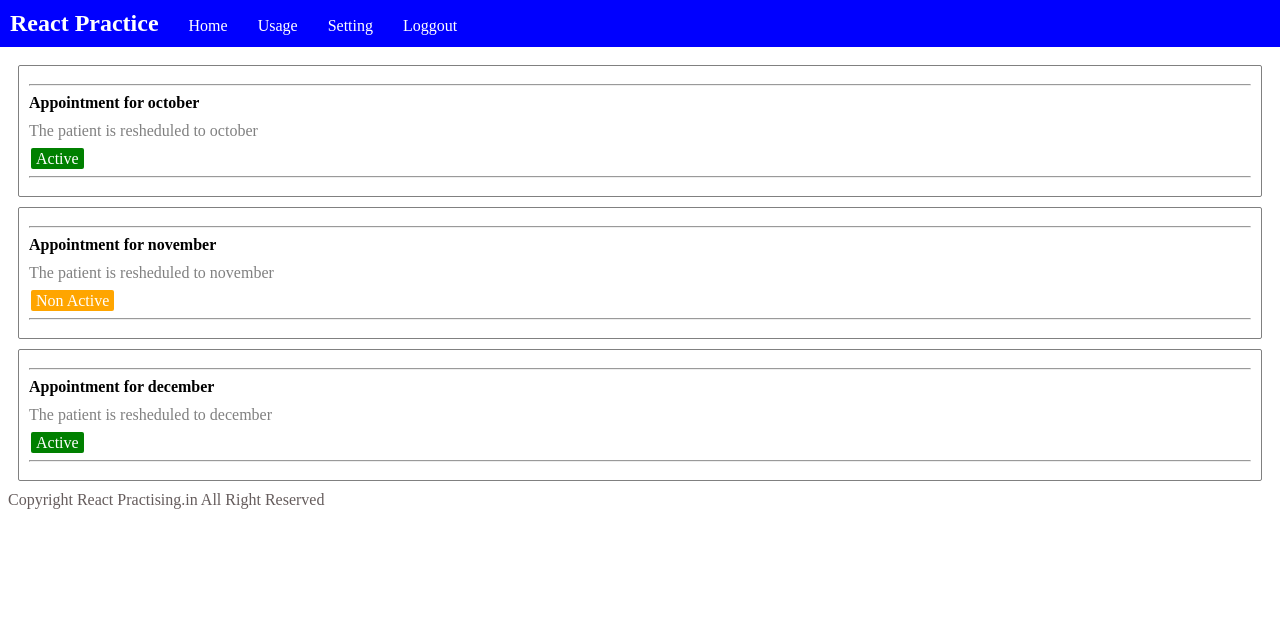
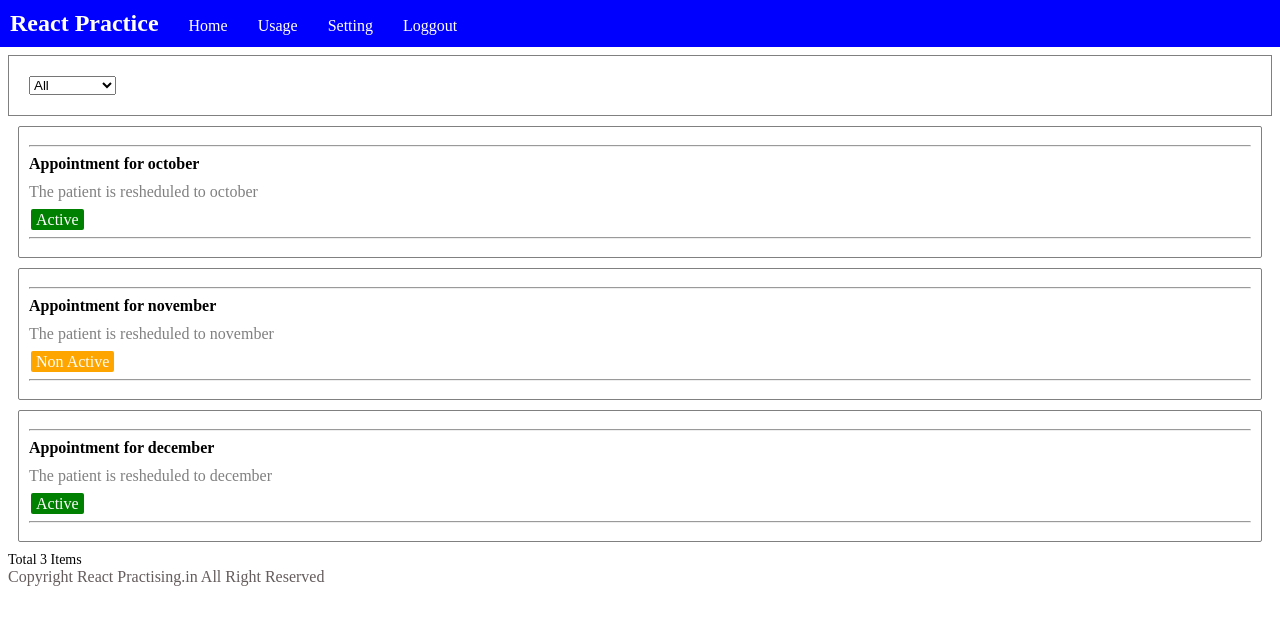
Before and after one commit to muhammedafthal/React_basics, a React (Vite) app: page / in a window 1280 px wide. Shown: the top 624 px of the page. Built offline with nearby package versions, Linux system fonts and the light colour scheme.

Commit message:
Learned_React_Children_Props AND Style_Css_Files AND More_Data_Using_Props

```diff
--- a/src/List/List.jsx
+++ b/src/List/List.jsx
@@ -1,5 +1,6 @@
 import React from "react";
 import ListItem from "./ListItem";
+import Tools from "../components/Tools";
 
 const arr = [
     {
@@ -24,13 +25,15 @@ const arr = [
 class List extends React.Component {
     render() {
         return(
+        <Tools>
             <div className="app-list">
                 {
                     arr.map((obj) => {
                        return <ListItem title={obj.title} descr={obj.descr} isActive={obj.isActive}/>
                     })
                 }
-        </div>
+            </div>
+        </Tools>
         );
     }
 };
--- /dev/null
+++ b/src/components/Tools.css
@@ -0,0 +1,8 @@
+.list-header {
+    padding: 20px;
+    background-color: white;
+    border: 1px solid gray;
+}
+.list-footer {
+    font-size: 14px;
+}
--- /dev/null
+++ b/src/components/Tools.jsx
@@ -0,0 +1,31 @@
+import React from "react";
+import './Tools.css';
+
+class Tools extends React.Component {
+    render() {
+        const {
+            children
+        } = this.props;
+
+        const onlyChild = React.Children.only(children);
+        const count = React.Children.count(onlyChild.props.children);
+
+        return(
+            <div>
+                <div className="list-header">
+                    <select name="status">
+                        <option value='all'>All</option>
+                        <option value='active'>Active</option>
+                        <option value='non-active'>Non Active</option>
+                    </select>
+                </div>
+                {children}
+                <div className="list-footer">
+                    Total {count} Items
+                </div>
+            </div>
+        );
+    }
+};
+
+export default Tools;
```
